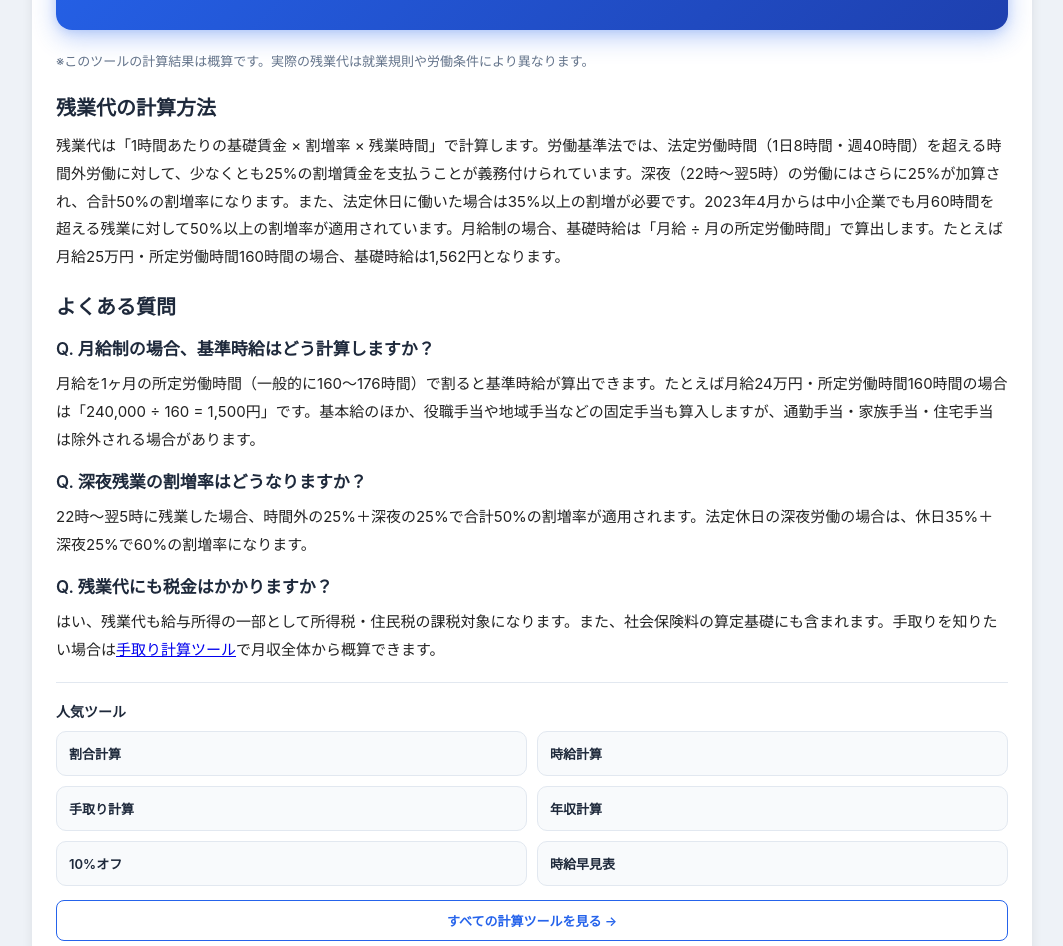
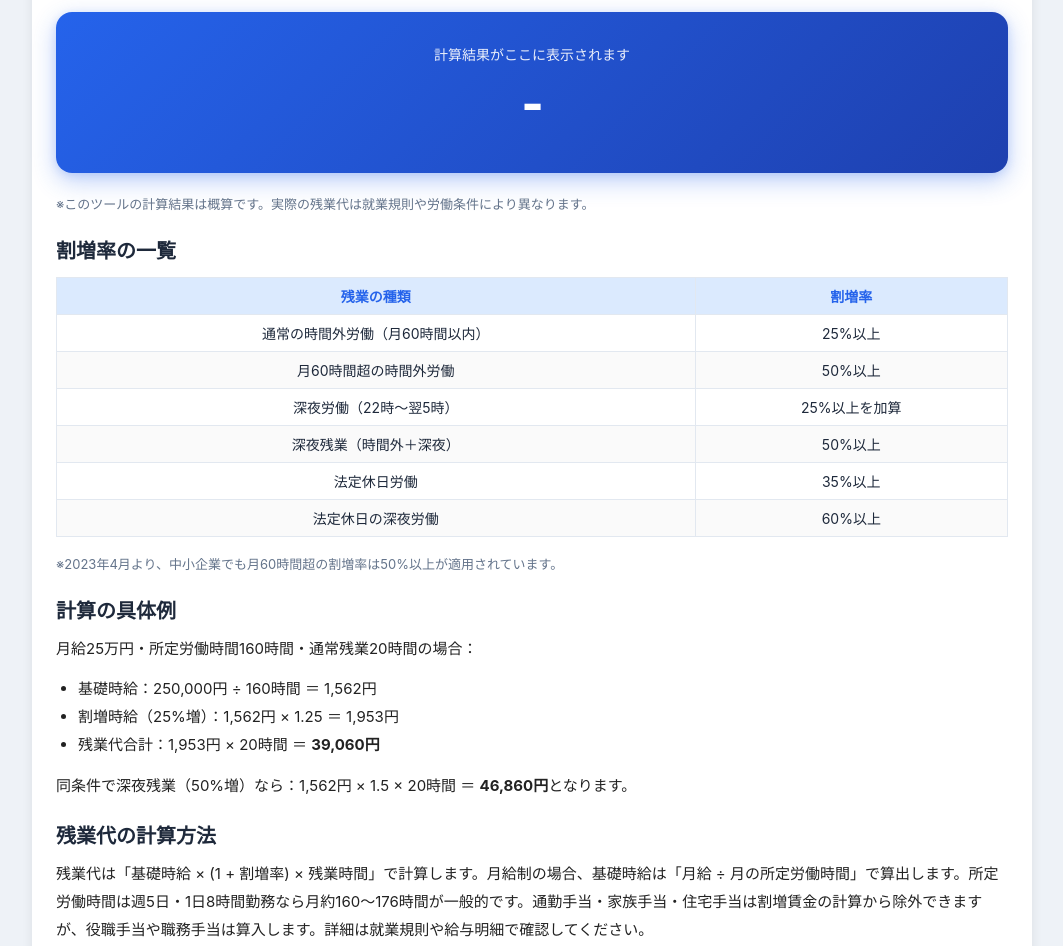
Before and after one commit to forplugin1230-hue/percent-app, a plain HTML site: page overtime.html in a window 1280 px wide. Shown: the part 1160-2106 px from the top of the page, without its empty margins (108-1171 px from the left). Drawn offline with Linux system fonts and the light colour scheme.

Commit message:
Strengthen nenshu and overtime pages for AdSense

```diff
--- a/overtime.html
+++ b/overtime.html
@@ -71,6 +71,8 @@
 <main class="app-card">
   <h1>残業代計算ツール</h1>
   <p>時給（または月給から算出した時間単価）と残業時間を入力し、割増率を選ぶだけで残業代の目安を計算できます。法定の割増率プリセットのほか、任意の割増率も指定可能です。</p>
+  <h2>残業代計算とは</h2>
+  <p>残業代とは、法定労働時間（1日8時間・週40時間）を超えて働いた場合に支払われる割増賃金です。労働基準法により、使用者は時間外労働・深夜労働・休日労働に対して一定の割増率で賃金を支払う義務があります。このツールでは基準時給と残業時間を入力するだけで残業代の目安をすぐに確認できます。</p>
   <h2>割増率の目安</h2>
   <ul>
     <li>通常残業：25%</li>
@@ -116,21 +118,45 @@
 
   <p class="note">※このツールの計算結果は概算です。実際の残業代は就業規則や労働条件により異なります。</p>
 
+  <h2>割増率の一覧</h2>
+  <table class="example-table">
+    <thead><tr><th>残業の種類</th><th>割増率</th></tr></thead>
+    <tbody>
+      <tr><td>通常の時間外労働（月60時間以内）</td><td>25%以上</td></tr>
+      <tr><td>月60時間超の時間外労働</td><td>50%以上</td></tr>
+      <tr><td>深夜労働（22時〜翌5時）</td><td>25%以上を加算</td></tr>
+      <tr><td>深夜残業（時間外＋深夜）</td><td>50%以上</td></tr>
+      <tr><td>法定休日労働</td><td>35%以上</td></tr>
+      <tr><td>法定休日の深夜労働</td><td>60%以上</td></tr>
+    </tbody>
+  </table>
+  <p class="note">※2023年4月より、中小企業でも月60時間超の割増率は50%以上が適用されています。</p>
+
+  <h2>計算の具体例</h2>
+  <p>月給25万円・所定労働時間160時間・通常残業20時間の場合：</p>
+  <ul>
+    <li>基礎時給：250,000円 ÷ 160時間 ＝ 1,562円</li>
+    <li>割増時給（25%増）：1,562円 × 1.25 ＝ 1,953円</li>
+    <li>残業代合計：1,953円 × 20時間 ＝ <strong>39,060円</strong></li>
+  </ul>
+  <p>同条件で深夜残業（50%増）なら：1,562円 × 1.5 × 20時間 ＝ <strong>46,860円</strong>となります。</p>
+
   <h2>残業代の計算方法</h2>
-  <p>
-    残業代は「1時間あたりの基礎賃金 × 割増率 × 残業時間」で計算します。労働基準法では、法定労働時間（1日8時間・週40時間）を超える時間外労働に対して、少なくとも25%の割増賃金を支払うことが義務付けられています。深夜（22時〜翌5時）の労働にはさらに25%が加算され、合計50%の割増率になります。また、法定休日に働いた場合は35%以上の割増が必要です。2023年4月からは中小企業でも月60時間を超える残業に対して50%以上の割増率が適用されています。月給制の場合、基礎時給は「月給 ÷ 月の所定労働時間」で算出します。たとえば月給25万円・所定労働時間160時間の場合、基礎時給は1,562円となります。
-  </p>
+  <p>残業代は「基礎時給 × (1 + 割増率) × 残業時間」で計算します。月給制の場合、基礎時給は「月給 ÷ 月の所定労働時間」で算出します。所定労働時間は週5日・1日8時間勤務なら月約160〜176時間が一般的です。通勤手当・家族手当・住宅手当は割増賃金の計算から除外できますが、役職手当や職務手当は算入します。詳細は就業規則や給与明細で確認してください。</p>
 
   <h2>よくある質問</h2>
 
   <h3>Q. 月給制の場合、基準時給はどう計算しますか？</h3>
-  <p>月給を1ヶ月の所定労働時間（一般的に160〜176時間）で割ると基準時給が算出できます。たとえば月給24万円・所定労働時間160時間の場合は「240,000 ÷ 160 = 1,500円」です。基本給のほか、役職手当や地域手当などの固定手当も算入しますが、通勤手当・家族手当・住宅手当は除外される場合があります。</p>
+  <p>月給を1か月の所定労働時間で割ると算出できます。たとえば月給24万円・所定労働時間160時間なら「240,000 ÷ 160 = 1,500円」です。役職手当や地域手当などの固定手当は算入しますが、通勤手当・家族手当・住宅手当は除外される場合があります。</p>
 
   <h3>Q. 深夜残業の割増率はどうなりますか？</h3>
-  <p>22時〜翌5時に残業した場合、時間外の25%＋深夜の25%で合計50%の割増率が適用されます。法定休日の深夜労働の場合は、休日35%＋深夜25%で60%の割増率になります。</p>
+  <p>22時〜翌5時に残業した場合、時間外25%＋深夜25%で合計50%の割増率が適用されます。法定休日の深夜労働の場合は休日35%＋深夜25%で60%の割増率になります。</p>
 
   <h3>Q. 残業代にも税金はかかりますか？</h3>
-  <p>はい、残業代も給与所得の一部として所得税・住民税の課税対象になります。また、社会保険料の算定基礎にも含まれます。手取りを知りたい場合は<a href="tedori.html">手取り計算ツール</a>で月収全体から概算できます。</p>
+  <p>はい、残業代も給与所得の一部として所得税・住民税の課税対象になります。社会保険料の算定基礎にも含まれます。手取りの目安は<a href="tedori.html">手取り計算ツール</a>でご確認ください。</p>
+
+  <h3>Q. 残業代が支払われない場合はどうすればよいですか？</h3>
+  <p>未払い残業代は労働基準法違反となります。まずは会社の人事・総務部門に確認し、解決しない場合は労働基準監督署への相談や、弁護士・社労士への依頼を検討してください。タイムカードや業務記録は証拠として保管しておきましょう。</p>
   <section class="tools" aria-label="他の計算ツール">
     <div class="tools-title">人気ツール</div>
     <div class="tools-grid">
```
Also changed, not shown: nenshu.html (+22 -6 lines).
